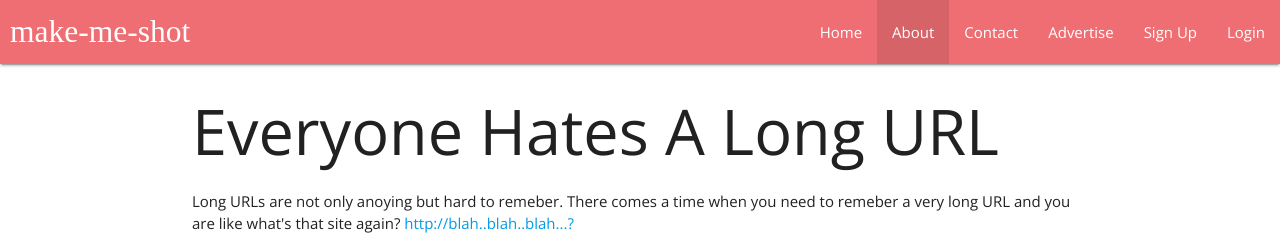
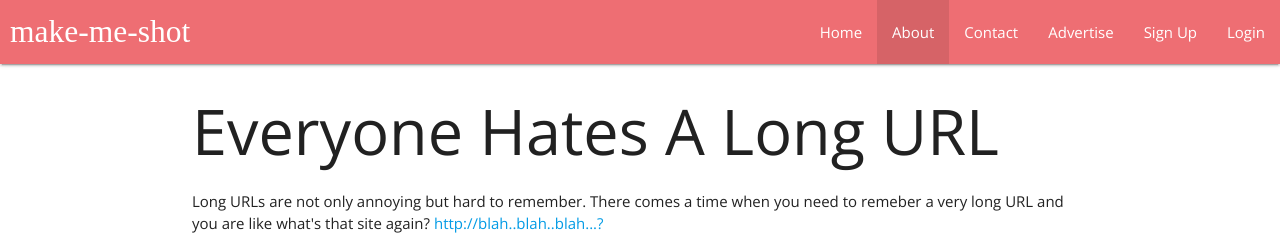
Before and after one commit to theterminalguy/make-me-shot, a Rails app: page /pages/about in a window 1280 px wide. Shown: the top 247 px of the page. Run offline with Rails 7, Linux system fonts and the light colour scheme; style sheets or scripts are compiled from the project's sources; some libraries are stand-ins or nearby versions; some web fonts are replaced.

Commit message:
Update about.html.erb

```diff
--- a/app/views/pages/about.html.erb
+++ b/app/views/pages/about.html.erb
@@ -1,7 +1,7 @@
 <div class="container">
 <h1>Everyone Hates A Long URL</h1>
 
-<p>Long URLs are not only anoying but hard to remeber. There comes a time when you need to remeber a very long URL and you are like what's that site again? <a href='#' target='_blank'>http://blah..blah..blah...?</a></p>
+<p>Long URLs are not only annoying but hard to remember. There comes a time when you need to remeber a very long URL and you are like what's that site again? <a href='#' target='_blank'>http://blah..blah..blah...?</a></p>
 
 <img src="https://lh4.ggpht.com/qLbdneVfyy1X_DdaRZQym9txxo2eJdpm6jCnjvKXItFSUDfVj7Mm6_BR5OMl2jS_BhA_=w300" />
 <img src="https://8e87e529bbed2a6e545e-d8eb574a7c280774526790081ce69970.ssl.cf1.rackcdn.com/5248_URL_lg16x9.png" />
```
